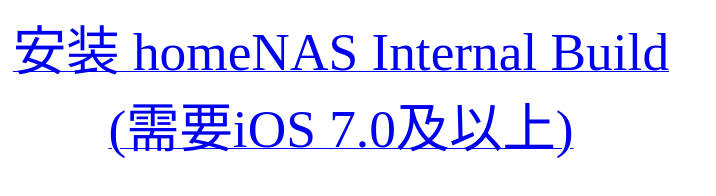
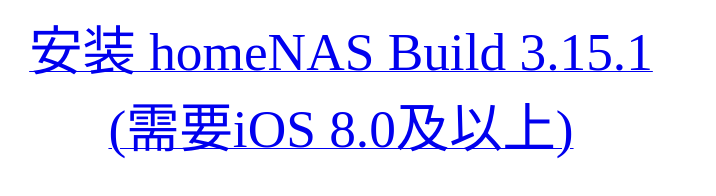
Before and after one commit to homeNAS/homeCloud, a plain HTML site: page iOS Internal Build.html in a window 1280 px wide. Shown: the whole page, without its empty margins (0-716 px from the left). Drawn offline with Linux system fonts and the light colour scheme.

Commit message:
build 3.15.1

```diff
--- a/iOS Internal Build.html
+++ b/iOS Internal Build.html
@@ -3,6 +3,6 @@
 </header>
 <body>
 <div class="button" style="width: 666px; height: 152px;">
-<p align="center"><a href="itms-services://github.com/homeNAS/homeCloud/blob/master/homeNAS.plist?raw=true"> <span style="font-size: 40pt;">安装 homeNAS Internal Build (需要iOS 7.0及以上)</span></a></p>
+<p align="center"><a href="itms-services://github.com/homeNAS/homeCloud/blob/master/homeNAS.plist?raw=true"> <span style="font-size: 40pt;">安装 homeNAS Build 3.15.1 (需要iOS 8.0及以上)</span></a></p>
 </div>
 </body>
```
